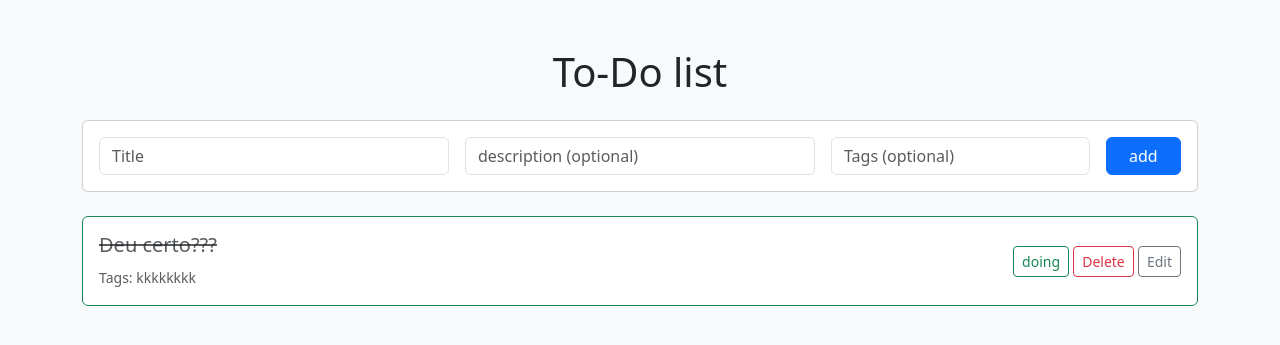
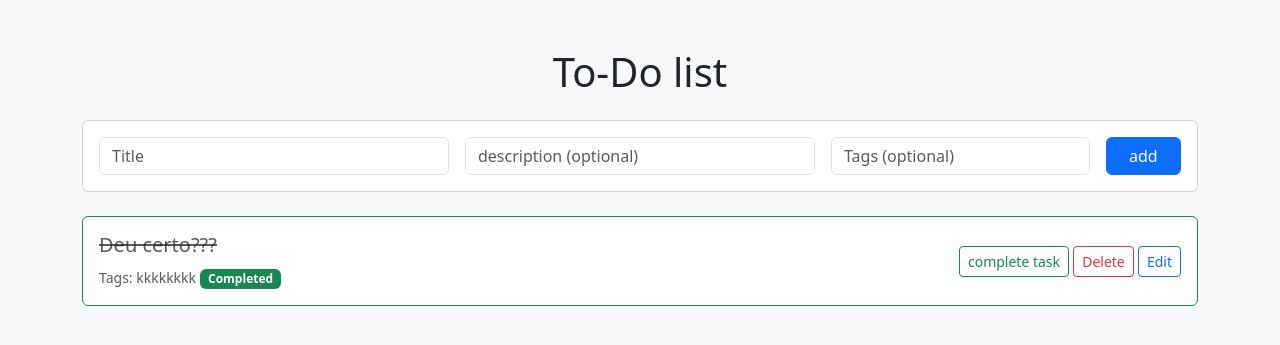
Before and after one commit to gcc7002/flask-todolist, a Flask app: page / in a window 1280 px wide. Shown: the top 345 px of the page. Run offline with Flask 3, Linux system fonts and the light colour scheme.

Commit message:
Add the complete functionality

```diff
--- a/app/main.py
+++ b/app/main.py
@@ -3,6 +3,7 @@ from flask_sqlalchemy import SQLAlchemy
 
 app = Flask(__name__)
 app.config['SQLALCHEMY_DATABASE_URI'] = 'sqlite:///Database.db'
+app.config['SQLALCHEMY_TRACK_MODIFICATIONS'] = False
 
 db = SQLAlchemy(app)
 
@@ -46,18 +47,19 @@ def complete_task(task_id):
     task = Tasks.query.get_or_404(task_id)
     task.completed = not task.completed
     db.session.commit()
+    if request.method == 'POST':
+        task.completed = task.completed
+        db.session.commit()
+        return redirect('/')
     return redirect('/')
 
-@app.route('/edit/<int:task_id>', methods=['POST'])
+@app.route('/edit/<int:task_id>', methods= ['GET', 'POST'])
 def edit_task(task_id):
     task = Tasks.query.get_or_404(task_id)
-    if request.method == 'POST':
-        task.title = request.form.get('title', task.title)
-        task.description = request.form.get('description', task.description)
-        task.tags = request.form.get('tags', task.tags)
-        db.session.commit()
-        return redirect('/')
-    return render_template('edit.html', task=task)
+    pass
+
+
+
 
 if __name__ == '__main__':
     with app.app_context():
--- a/app/templates/iaindex.html
+++ b/app/templates/iaindex.html
@@ -4,6 +4,7 @@
     <meta charset="UTF-8">
     <title>To-Do List</title>
     <link href="https://cdn.jsdelivr.net/npm/bootstrap@5.3.3/dist/css/bootstrap.min.css" rel="stylesheet">
+
 </head>
 <body class="bg-light">
 
@@ -40,26 +41,32 @@
                         </h5>
                         <p class="card-text mb-1">{{ task.description or '' }}</p>
                         <small class="text-muted">Tags: {{ task.tags or 'none' }}</small>
+                        {% if task.completed == True %}
+                            <span class="badge bg-success">Completed</span>
+                        {% else %}
+                            <span class="badge bg-secondary">Pending</span>
+                        {% endif %}
                     </div>
                     <div>
-                        <form action="/toggle/{{ task.id }}" method="POST" class="d-inline">
-                            <button type="submit" class="btn btn-outline-success btn-sm">
-                                {% if task.completed %}doing{% else %}Complete{% endif %}
-                            </button>
+                        <form action="/complete/{{ task.id }}" method="POST" class="d-inline">
+                            <button type="submit" class="btn btn-outline-success btn-sm">complete task</button>
                         </form>
                         <form action="/delete/{{ task.id }}" method="POST" class="d-inline">
                             <button type="submit" class="btn btn-outline-danger btn-sm">Delete</button>
                         </form>
                         <form action="/edit/{{ task.id }}" method="GET" class="d-inline">
-                            <button type="submit" class="btn btn-outline-secondary btn-sm">Edit</button>
+                            <button type="submit" class="btn btn-outline-primary btn-sm">Edit</button>
                         </form>
+
+
+
                     </div>
                 </div>
             </div>
         {% else %}
             <p class="text-center text-muted">There's no tasks to do.</p>
         {% endfor %}
-    </div>
+        </div>
 
     <script src="https://cdn.jsdelivr.net/npm/bootstrap@5.3.3/dist/js/bootstrap.bundle.min.js"></script>
 </body>
```
Also changed, not shown: app/templates/index.html (deleted, +0 -31 lines), instance/Database.db (added), 1 other file.
